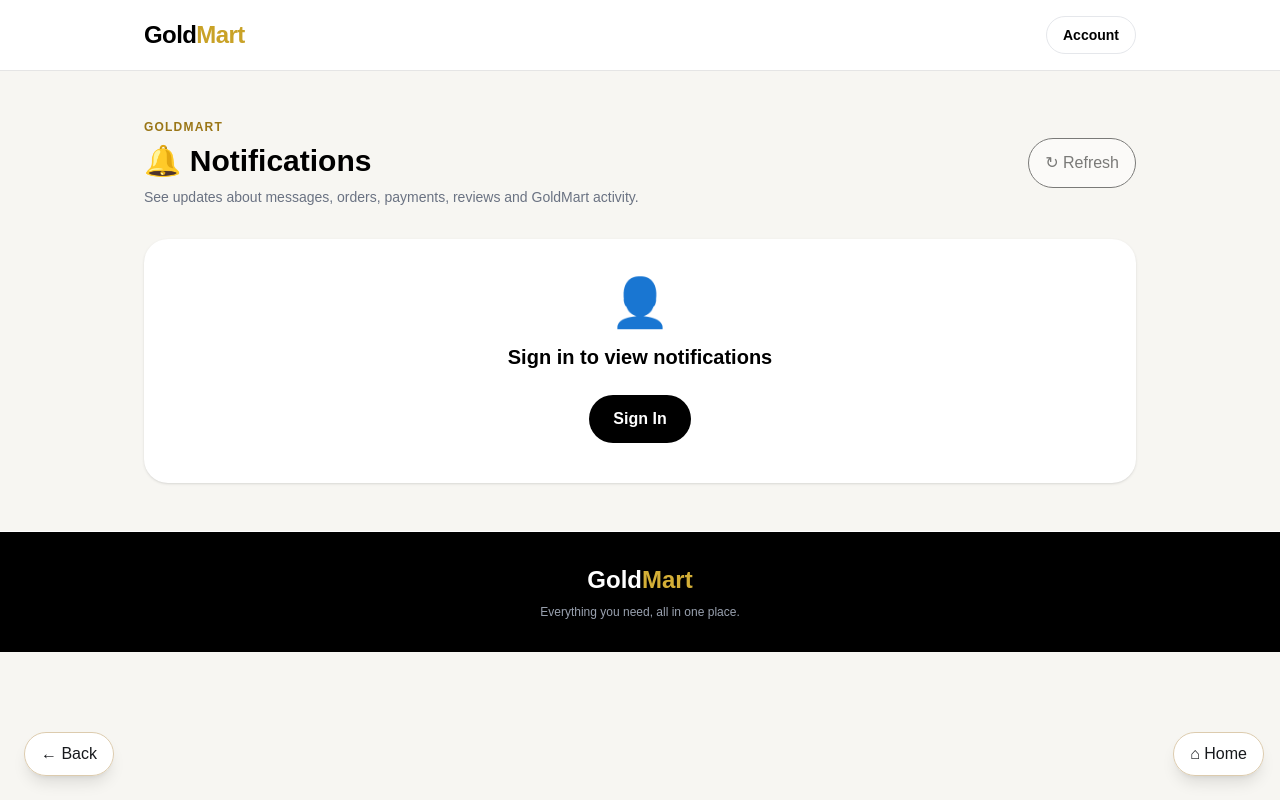
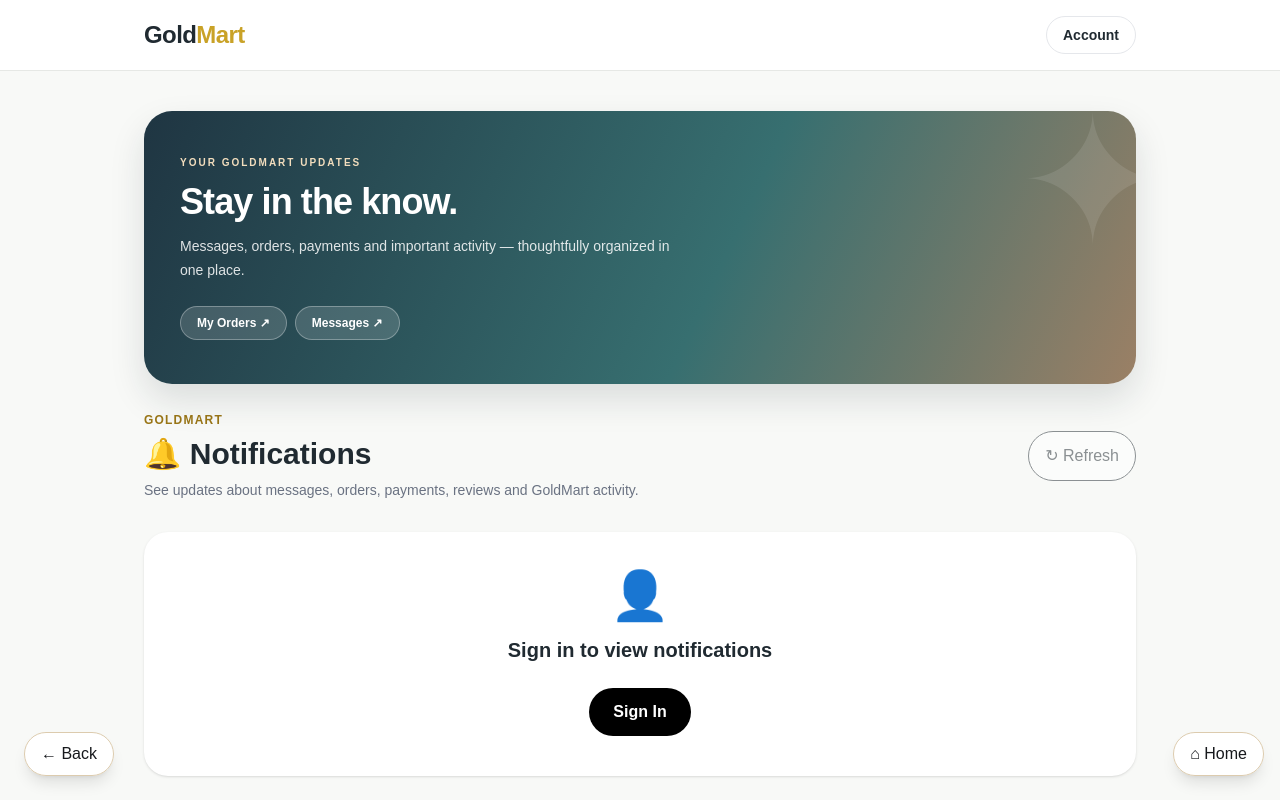
Before and after one commit to oscar1-max/Gold-mart-Ybsr, a Next.js app: page /notifications in a window 1280 px wide. Shown: the top 800 px of the page. Built offline with nearby package versions, Linux system fonts and the light colour scheme.

Commit message:
Beautify GoldMart notifications with filters and premium cards
* Premium notification center styling and useful read/unread filters

* Fix JSX notification comment syntax for successful build

```diff
--- a/app/notifications/page.tsx
+++ b/app/notifications/page.tsx
@@ -51,6 +51,7 @@ export default function NotificationsPage() {
   const [error, setError] =
     useState("");
 
+  const [filter, setFilter] = useState<"all" | "unread" | "read">("all");
   const [expandedId, setExpandedId] =
     useState<number | null>(null);
 
@@ -385,19 +386,29 @@ export default function NotificationsPage() {
   // COUNTERS
   // ===================================================
 
-  const unreadCount = notifications.filter(
-    (item) => !item.is_read
-  ).length;
+  const unreadCount = notifications.filter((item) => !item.is_read).length;
+  const visibleNotifications = notifications.filter((item) => filter === "all" || (filter === "unread" ? !item.is_read : item.is_read));
+  const readCount = notifications.length - unreadCount;
+  function notificationTone(type?: string | null) {
+    switch(type) {
+      case "message": return "bg-[#E5EDFA] text-[#46618D]";
+      case "order": return "bg-[#E1F1E8] text-[#38745C]";
+      case "seller": return "bg-[#F9EED8] text-[#946A32]";
+      case "payment": return "bg-[#E6F3F1] text-[#377F77]";
+      case "review": return "bg-[#FAE9E9] text-[#A45A62]";
+      default: return "bg-[#EFE9F8] text-[#786397]";
+    }
+  }
 
   // ===================================================
   // PAGE
   // ===================================================
 
   return (
-    <main className="min-h-screen bg-[#F7F6F2] text-black">
+    <main className="min-h-screen bg-[#F8F9F7] pb-28 text-[#202A31] md:pb-8">
 
       {/* HEADER */}
-      <header className="border-b border-black/10 bg-white">
+      <header className="border-b border-[#E6E8E5] bg-white">
         <div className="mx-auto flex max-w-5xl items-center justify-between px-4 py-4">
           <Link
             href="/"
@@ -418,7 +429,17 @@ export default function NotificationsPage() {
         </div>
       </header>
 
-      <section className="mx-auto max-w-5xl px-4 py-8 sm:py-12">
+      <section className="mx-auto max-w-5xl px-4 py-6 sm:py-10">
+        <div className="relative mb-7 overflow-hidden rounded-[28px] px-6 py-9 text-white shadow-[0_16px_35px_rgba(20,39,44,0.13)] sm:px-9 sm:py-11" style={{background:"linear-gradient(115deg,#1F3542,#376F70 58%,#9B8065)"}}>
+          <span className="pointer-events-none absolute -right-8 -top-16 text-[180px] opacity-10" aria-hidden="true">✦</span>
+          <p className="relative text-[10px] font-bold uppercase tracking-[0.2em] text-[#F2DDBD]">Your GoldMart updates</p>
+          <h2 className="relative mt-3 text-3xl font-black tracking-tight sm:text-4xl">Stay in the know.</h2>
+          <p className="relative mt-3 max-w-lg text-sm leading-6 text-white/85">Messages, orders, payments and important activity — thoughtfully organized in one place.</p>
+          <div className="relative mt-6 flex flex-wrap gap-2">
+            <Link href="/orders" className="rounded-full border border-white/30 bg-white/15 px-4 py-2 text-xs font-bold text-white hover:bg-white/25">My Orders ↗</Link>
+            <Link href="/chat" className="rounded-full border border-white/30 bg-white/15 px-4 py-2 text-xs font-bold text-white hover:bg-white/25">Messages ↗</Link>
+          </div>
+        </div>
 
         {/* TITLE */}
         <div className="flex flex-wrap items-center justify-between gap-4">
@@ -466,6 +487,29 @@ export default function NotificationsPage() {
           </div>
         </div>
 
+        {token && !loading && !error && (
+          <div className="mt-6 grid grid-cols-3 gap-2 sm:gap-3" aria-label="Notification counts">
+            {[
+              {value:notifications.length,label:"Total",tone:"bg-white text-[#273B43]"},
+              {value:unreadCount,label:"Unread",tone:"bg-[#E5F4ED] text-[#326A55]"},
+              {value:readCount,label:"Read",tone:"bg-[#E9EFF8] text-[#4D6489]"},
+            ].map((item) => (
+              <div key={item.label} className={`rounded-2xl border border-[#E5EAE6] p-4 shadow-sm ${item.tone}`}>
+                <p className="text-2xl font-black">{item.value}</p><p className="mt-1 text-[11px] font-bold">{item.label}</p>
+              </div>
+            ))}
+          </div>
+        )}
+        {token && !loading && notifications.length > 0 && (
+          <div role="group" aria-label="Filter notifications" className="mt-6 flex gap-2 overflow-x-auto pb-1">
+            {([{key:"all",label:"All updates"},{key:"unread",label:"Unread"},{key:"read",label:"Read"}] as const).map(item => (
+              <button key={item.key} type="button" onClick={() => setFilter(item.key)} aria-pressed={filter === item.key}
+                className={`shrink-0 rounded-full border px-4 py-2.5 text-xs font-bold transition ${filter === item.key ? "border-[#25464C] bg-[#25464C] text-white" : "border-[#E0E4E0] bg-white text-[#53605E] hover:border-[#B9CFC9]"}`}>
+                {item.label}
+              </button>
+            ))}
+          </div>
+        )}
         {/* NOT LOGGED IN */}
         {ready && !token && (
           <div className="mt-8 rounded-3xl bg-white p-10 text-center shadow-sm">
@@ -528,7 +572,7 @@ export default function NotificationsPage() {
           token &&
           notifications.length > 0 && (
             <div className="mt-8 space-y-3">
-              {notifications.map((notification) => {
+              {visibleNotifications.map((notification) => {
                 const isExpanded =
                   expandedId === notification.id;
 
@@ -541,10 +585,10 @@ export default function NotificationsPage() {
                 return (
                   <article
                     key={notification.id}
-                    className={`overflow-hidden rounded-2xl border bg-white shadow-sm ${
+                    className={`overflow-hidden rounded-[22px] border bg-white shadow-[0_5px_20px_rgba(25,43,45,0.04)] transition hover:shadow-lg ${
                       notification.is_read
-                        ? "border-gray-100"
-                        : "border-[#C9A227] bg-[#FFFDF5]"
+                        ? "border-[#E6EAE7]"
+                        : "border-[#A5C9BA] bg-[#F5FBF7]"
                     }`}
                   >
                     {/* NOTIFICATION HEADER */}
@@ -557,10 +601,10 @@ export default function NotificationsPage() {
                             : notification.id
                         );
                       }}
-                      className="w-full p-5 text-left"
+                      className="w-full p-5 text-left sm:p-6" aria-expanded={isExpanded}
                     >
                       <div className="flex items-start gap-3">
-                        <div className="flex h-11 w-11 shrink-0 items-center justify-center rounded-full bg-black text-xl">
+                        <div className={`flex h-12 w-12 shrink-0 items-center justify-center rounded-2xl text-xl ${notificationTone(notification.type)}`}>
                           {notificationIcon(
                             notification.type
                           )}
@@ -569,7 +613,7 @@ export default function NotificationsPage() {
                         <div className="min-w-0 flex-1">
                           <div className="flex items-center gap-2">
                             {!notification.is_read && (
-                              <span className="h-2 w-2 rounded-full bg-[#C9A227]" />
+                              <span className="h-2 w-2 rounded-full bg-[#3B987E]" />
                             )}
 
                             <h2 className="font-black">
@@ -601,7 +645,7 @@ export default function NotificationsPage() {
                     </button>
 
                     {/* ACTIONS */}
-                    <div className="flex flex-wrap items-center gap-2 border-t bg-gray-50 p-4">
+                    <div className="flex flex-wrap items-center gap-2 border-t border-[#E6EAE6] bg-[#FAFBF9] p-4">
 
                       {/* OPEN CHAT / ORDER */}
                       {destination && (
@@ -615,7 +659,7 @@ export default function NotificationsPage() {
                               );
                             }
                           }}
-                          className="rounded-full bg-black px-4 py-2 text-xs font-black text-white hover:bg-[#C9A227] hover:text-black"
+                          className="rounded-full bg-[#25464C] px-4 py-2 text-xs font-black text-white hover:bg-[#36756F]"
                         >
                           {notification.type === "message"
                             ? "💬 Open Chat"
@@ -633,7 +677,7 @@ export default function NotificationsPage() {
                             !notification.is_read
                           )
                         }
-                        className="rounded-full border bg-white px-4 py-2 text-xs font-bold disabled:opacity-50"
+                        className="rounded-full border border-[#D4DEDB] bg-white px-4 py-2 text-xs font-bold text-[#355952] hover:bg-[#F0F7F4] disabled:opacity-50"
                       >
                         {isBusy
                           ? "Working..."
@@ -683,7 +727,7 @@ export default function NotificationsPage() {
       </section>
 
       {/* FOOTER */}
-      <footer className="border-t bg-black px-4 py-8 text-center text-white">
+      <footer className="border-t border-[#E3E7E3] bg-[#243941] px-4 py-8 text-center text-white">
         <p className="text-2xl font-black">
           Gold<span className="text-[#D4AF37]">Mart</span>
         </p>
```
